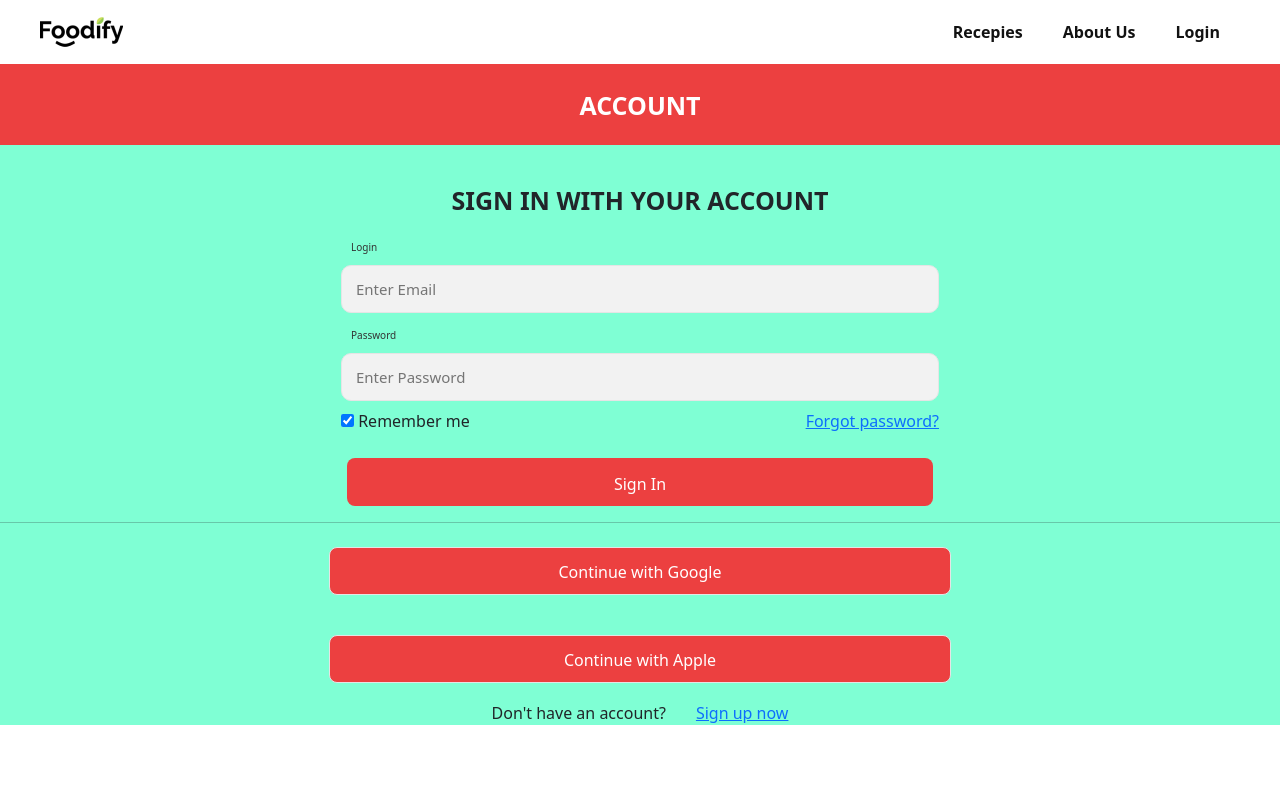
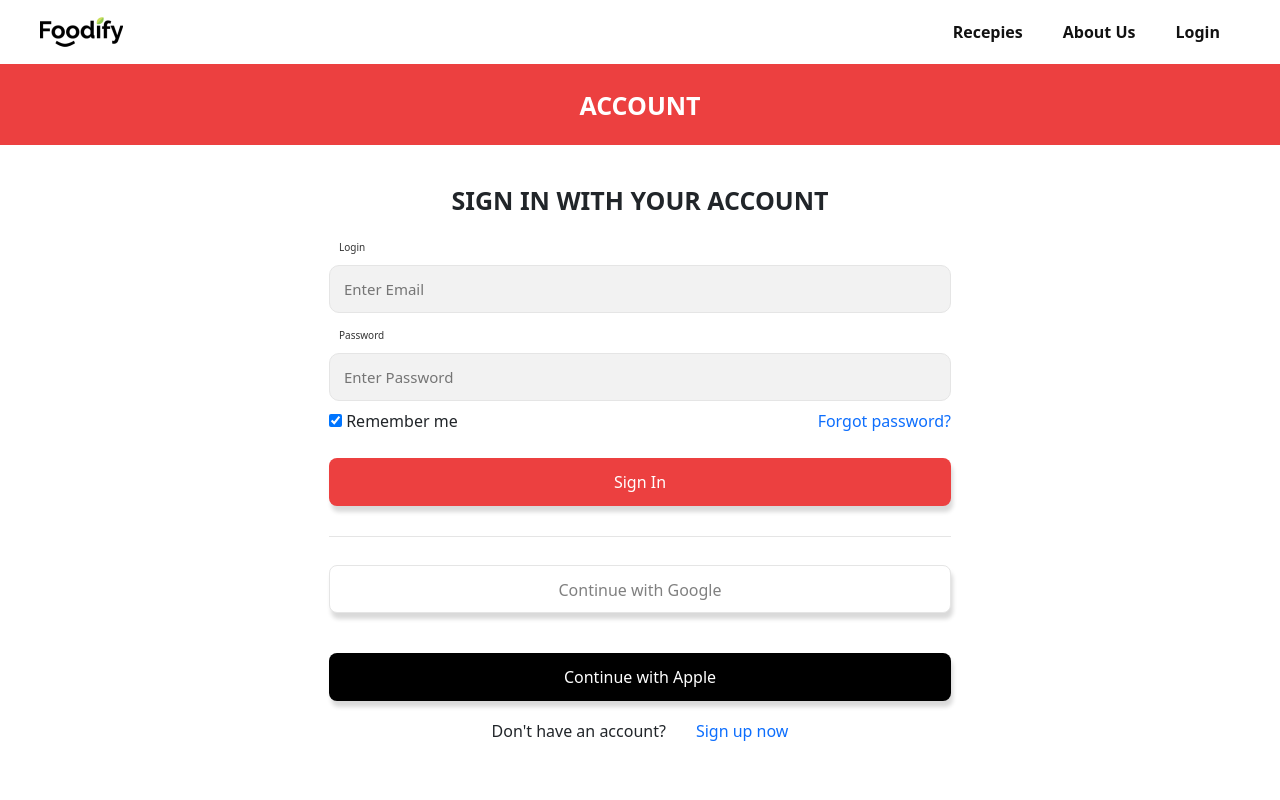
Before and after one commit to KieuTrangTran/foodify_frontend, a Vue app: page /login in a window 1280 px wide. Shown: the top 800 px of the page. Built offline with nearby package versions, Linux system fonts and the light colour scheme.

Commit message:
Fixed the Login Site (especially the Buttons)

```diff
--- a/src/views/LoginView.vue
+++ b/src/views/LoginView.vue
@@ -1,8 +1,8 @@
 <template>
     <NavBar/>
     <main class="hauptsite2">
-        <div class="login">
-            <h1>ACCOUNT</h1>
+        <div class="redbar">
+            <h1 class="redbar-text">ACCOUNT</h1>
         </div>
         <div class="box">
             <div class="content-container-account">
@@ -31,12 +31,13 @@
                         </div>
 
                         <button type="submit" class="sign-in">Sign In</button>
+                        <div class="line-login"></div>
+
 
 
                     </fieldset>
                 </form>
             </div>
-            <hr class="hr-login">
             <div class="google-apple">
                 <button class="google">Continue with Google</button>
                 <br>
@@ -69,36 +70,34 @@ export default {
     height: 750px;
 }
 
-.login h1 {
-    color: white;
-    font-size: 25px;
-    text-align: center;
-    font-weight: bold;
-    margin: 0;
-}
 
-.login {
+
+.redbar {
     background-color: #EC4040;
     height: 81px;
     display: flex;
     align-items: center;
     justify-content: center;
+}
+
+.redbar-text {
     color: white;
     font-size: 25px;
-    text-align: center;
     font-weight: bold;
-    margin: 0;
+    margin-bottom: 0;
 }
 
 .container {
     display: flex;
     flex-direction: column;
     max-width: 622px;
+    padding: 0;
 }
 
 .content-container-account {
-    background-color: aquamarine;
 }
+
+
 
 .sign-in-section h2 {
     font-size: 25px;
@@ -132,12 +131,15 @@ input[type=email], input[type=password] {
 .sign-in {
     background-color: #EC4040;
     color: white;
-    padding: 14px 20px;
     margin-top: 25px;
+    margin-left: 0 !important;
+    margin-right: 0 !important;
     border: none;
     cursor: pointer;
     height: 48px;
     border-radius: 10px;
+    box-shadow: 2px 6px 4px rgba(0, 0, 0, 0.15);
+
 }
 
 .sign-in:hover {
@@ -145,14 +147,22 @@ input[type=email], input[type=password] {
     transition: 0.3s;
 }
 
-.remember-container,
-.password {
+.password a{
+    text-decoration: none;
 }
 
 .extra-container {
     display: flex;
     flex-direction: row;
     justify-content: space-between;
+}
+
+.line-login {
+    background-color: #e5e5e5;
+    height: 1px;
+    width: 100%;
+    margin-bottom: 20px;
+    margin-top: 30px;
 }
 
 .google-apple {
@@ -172,6 +182,37 @@ input[type=email], input[type=password] {
     margin: 8px 0;
     border: 1px solid #e5e5e5;
     border-radius: 10px;
+    box-shadow: 2px 6px 4px rgba(0, 0, 0, 0.15);
+}
+
+.google {
+    color: #808080;
+    background-color: white;
+    cursor: pointer;
+}
+
+.google:hover {
+    background-color: #e5e5e5;
+    color: #808080;
+    transition: 0.3s;
+
+}
+
+.apple {
+    color: white;
+    background-color: black;
+    border: none;
+    cursor: pointer;
+
+}
+
+.apple:hover {
+    background-color: #e5e5e5;
+    color: #808080;
+    border: 1px solid #e5e5e5;
+    transition: 0.3s;
+
+
 }
 
 .NoAccount {
@@ -181,6 +222,10 @@ input[type=email], input[type=password] {
     flex-direction: row;
     width: 100%;
     margin-top: 10px;
+}
+
+.NoAccount a {
+    text-decoration: none;
 }
 
 @media (max-width: 570px) {
```
